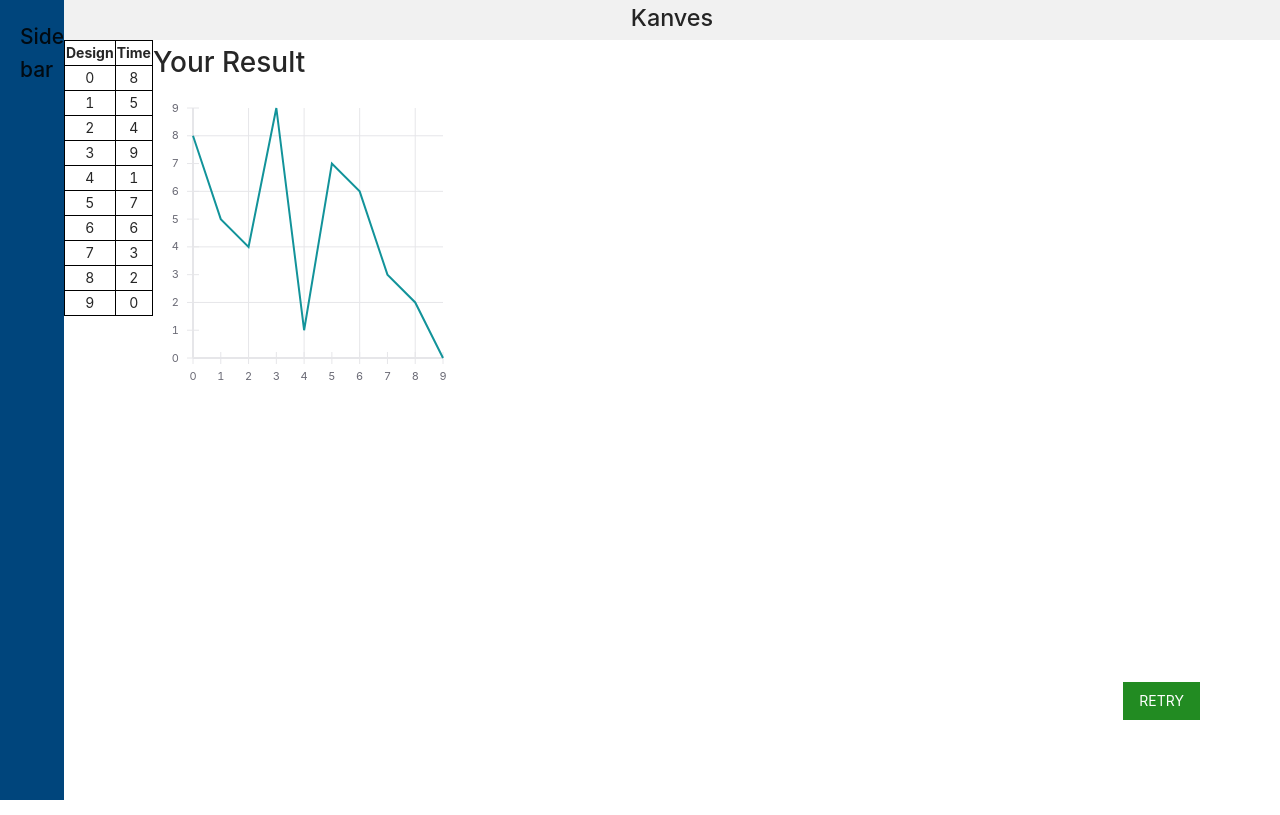
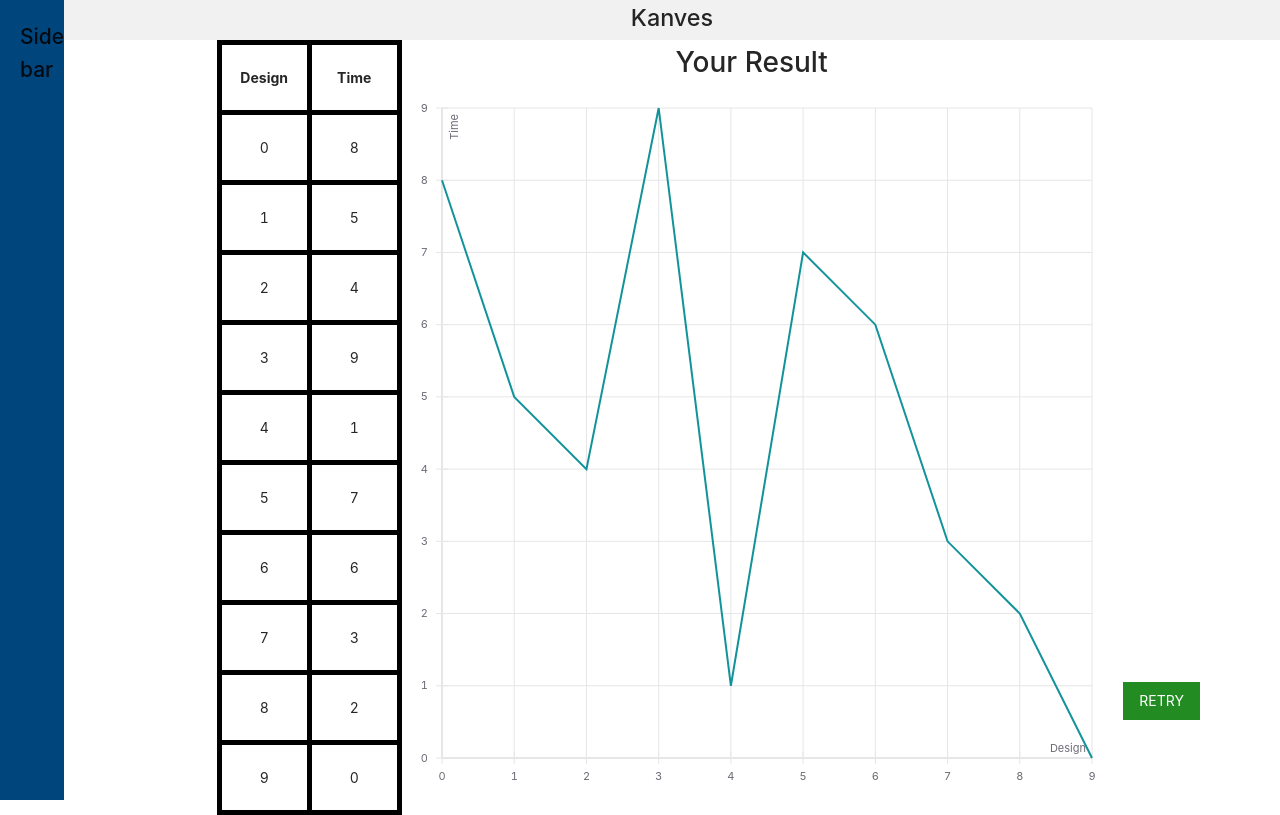
Before and after one commit to yil409/705-project, a React (Create React App) app in the folder frontend/: page /result in a window 1280 px wide. Built offline with nearby package versions, Linux system fonts and the light colour scheme.

Commit message:
update result page layout

```diff
--- a/frontend/src/Componet/ResultPage.js
+++ b/frontend/src/Componet/ResultPage.js
@@ -4,8 +4,6 @@ import '.././App.css';
 import '.././Css/Result.css';
 import {XYPlot,XAxis,YAxis,VerticalGridLines,HorizontalGridLines,LineSeries} from 'react-vis';
 import 'react-vis/dist/style.css';
-
-
 
 export default function ResultPage() {
     const data = [
@@ -39,14 +37,15 @@ export default function ResultPage() {
                         })}
                     </table>
                 </div>
-
                 <div className="graph">
-                <h1>Your Result</h1>
-                <XYPlot width={300} height={300}>
-                    <VerticalGridLines />
-                    <HorizontalGridLines />
-                    <XAxis tickTotal={data.length}/>
-                    <YAxis tickTotal={Math.max.apply(Math, data.map(function(o) { return o.y; }))}/>
+                    <div className='yourResult'>
+                        <h1>Your Result</h1>
+                    </div>
+                <XYPlot width={700} height={700}>
+                    <VerticalGridLines/>
+                    <HorizontalGridLines/>
+                    <XAxis tickTotal={data.length} title="Design"/>
+                    <YAxis tickTotal={Math.max.apply(Math, data.map(function(o) { return o.y; }))} title="Time"/>
                     <LineSeries data={data} style={{ fill: 'none' }}/>
                 </XYPlot>
                 </div>
--- a/frontend/src/Css/Result.css
+++ b/frontend/src/Css/Result.css
@@ -1,9 +1,16 @@
 .resultPageContainer {
     display: flex;
     flex-direction: row;
-
+    justify-content: center;
 }
 .tr,th,td{
-    border: 1px solid black;
+    border: 5px solid black;
     text-align: center;
+    height: 70px;
+    width: 90px;
 }
+.yourResult{
+    display: flex;
+    justify-content: center;
+    align-Items: center;
+}
```
